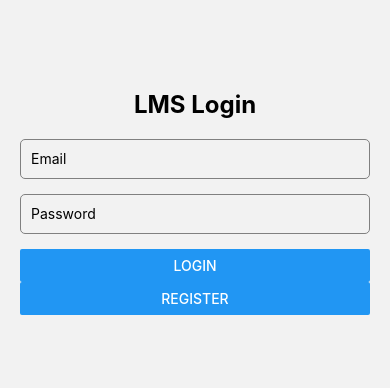
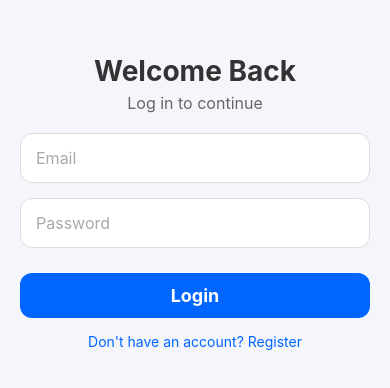
Before and after one commit to adhurimcanhasi22/LearningManagementSystemApp, a React Native app: screen /Login in a window 390 px wide. Shown: the part 220-608 px from the top of the page. Built offline with nearby package versions, Linux system fonts and the light colour scheme; no server answers.

Commit message:
login screen design

```diff
--- a/src/screens/auth/LoginScreen.tsx
+++ b/src/screens/auth/LoginScreen.tsx
@@ -1,19 +1,19 @@
 import { useState } from "react";
-
 import { useAuth } from "../../contexts/AuthContext";
-
-import { View, Text, TextInput, Button, StyleSheet } from "react-native";
+import {
+  View,
+  Text,
+  TextInput,
+  TouchableOpacity,
+  StyleSheet,
+} from "react-native";
 
 export const LoginScreen = ({ navigation }: any) => {
   const { login } = useAuth();
-
   const [email, setEmail] = useState("");
-
   const [password, setPassword] = useState("");
 
   const handleLogin = () => {
-    // Temporary validation
-
     if (email && password) {
       login(email, password);
     }
@@ -21,11 +21,13 @@
 
   return (
     <View style={styles.container}>
-      <Text style={styles.title}>LMS Login</Text>
+      <Text style={styles.title}>Welcome Back</Text>
+      <Text style={styles.subtitle}>Log in to continue</Text>
 
       <TextInput
         style={styles.input}
         placeholder="Email"
+        placeholderTextColor="#aaa"
         value={email}
         onChangeText={setEmail}
         autoCapitalize="none"
@@ -34,17 +36,19 @@
       <TextInput
         style={styles.input}
         placeholder="Password"
+        placeholderTextColor="#aaa"
         secureTextEntry
         value={password}
         onChangeText={setPassword}
       />
 
-      <Button title="Login" onPress={handleLogin} />
+      <TouchableOpacity style={styles.loginButton} onPress={handleLogin}>
+        <Text style={styles.loginButtonText}>Login</Text>
+      </TouchableOpacity>
 
-      <Button
-        title="Register"
-        onPress={() => navigation.navigate("Register")}
-      />
+      <TouchableOpacity onPress={() => navigation.navigate("Register")}>
+        <Text style={styles.registerText}>Don't have an account? Register</Text>
+      </TouchableOpacity>
     </View>
   );
 };
@@ -52,33 +56,49 @@
 const styles = StyleSheet.create({
   container: {
     flex: 1,
-
     justifyContent: "center",
-
+    alignItems: "center",
+    backgroundColor: "#f4f6fc", // Light background
     padding: 20,
   },
-
   title: {
-    fontSize: 24,
-
+    fontSize: 28,
     fontWeight: "bold",
-
+    color: "#333",
+    marginBottom: 5,
+  },
+  subtitle: {
+    fontSize: 16,
+    color: "#666",
     marginBottom: 20,
-
-    textAlign: "center",
   },
-
   input: {
-    height: 40,
-
-    borderColor: "gray",
-
+    width: "100%",
+    height: 50,
+    backgroundColor: "#fff",
+    borderRadius: 12,
+    paddingHorizontal: 15,
+    fontSize: 16,
     borderWidth: 1,
-
+    borderColor: "#ddd",
     marginBottom: 15,
-
-    padding: 10,
-
-    borderRadius: 5,
+  },
+  loginButton: {
+    width: "100%",
+    backgroundColor: "#0066ff",
+    paddingVertical: 12,
+    borderRadius: 12,
+    alignItems: "center",
+    marginTop: 10,
+  },
+  loginButtonText: {
+    color: "#fff",
+    fontSize: 18,
+    fontWeight: "bold",
+  },
+  registerText: {
+    marginTop: 15,
+    fontSize: 14,
+    color: "#0066ff",
   },
 });
```
